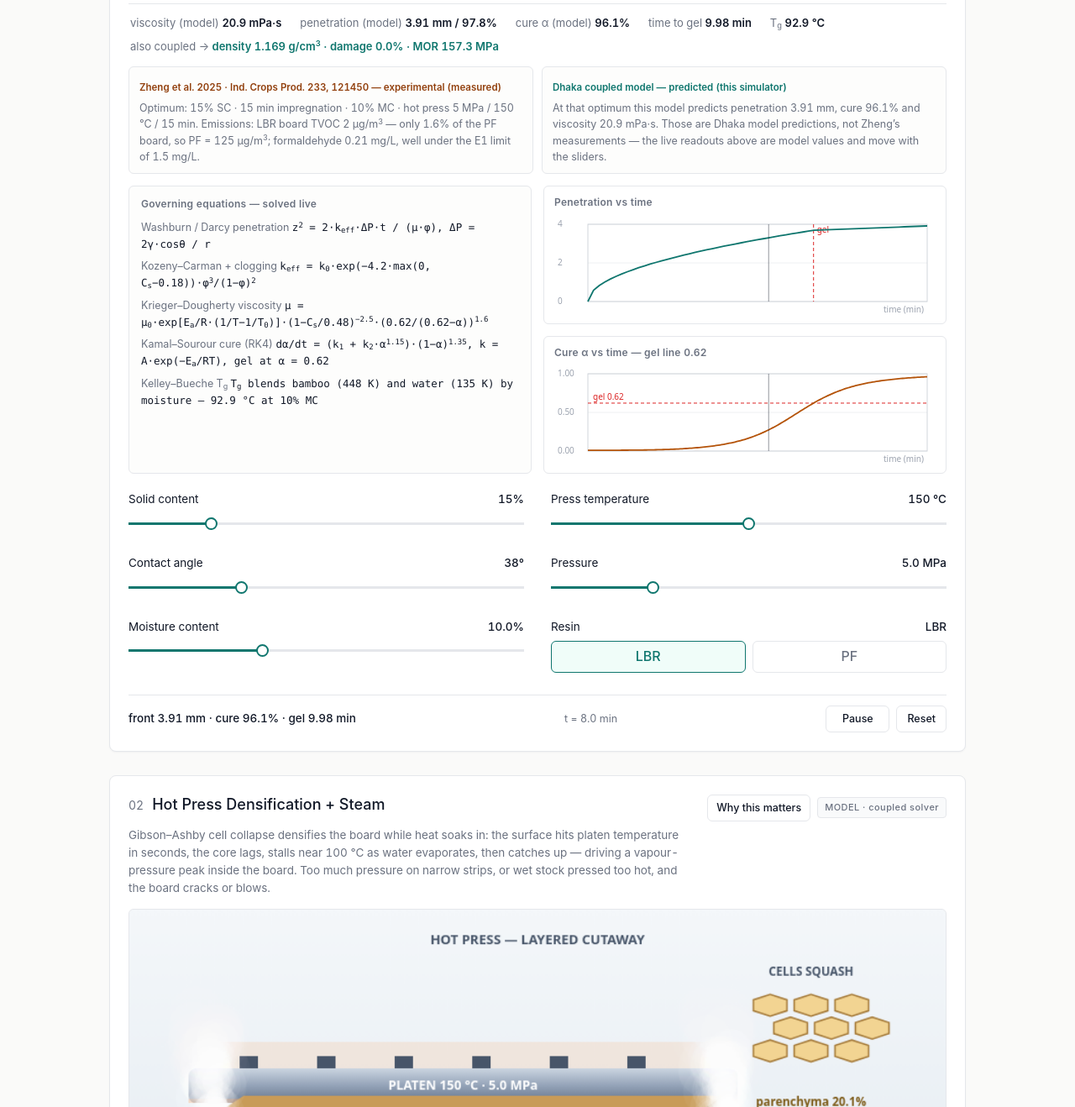
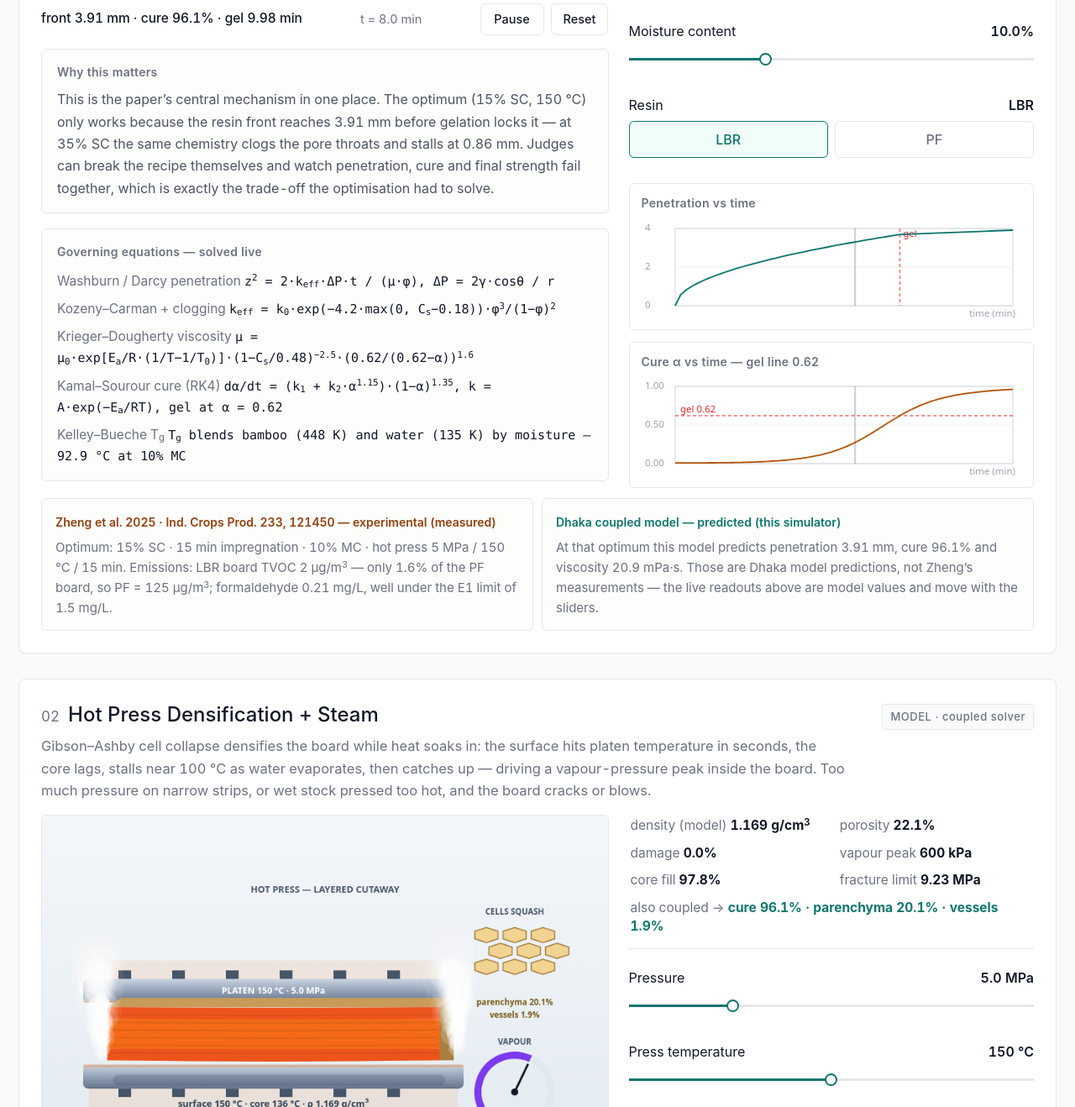
Before and after one commit to sarimrafio/bamboo-scrimber-simulator, a plain HTML site: page index.html in a window 1280 px wide. Shown: the part 854-2172 px from the top of the page at 84% size. Drawn offline with Linux system fonts and the light colour scheme.

Commit message:
Layout: two-column scene left / controls right, larger type, Why inline, taller 4/3 scenes, balanced columns

```diff
--- a/index.html
+++ b/index.html
@@ -14,75 +14,81 @@
   }
   *{box-sizing:border-box}
   html{scroll-behavior:smooth}
-  body{margin:0;background:var(--page);color:var(--text);font-family:-apple-system,BlinkMacSystemFont,"Segoe UI",Roboto,"Helvetica Neue",Arial,sans-serif;line-height:1.55;-webkit-font-smoothing:antialiased;overflow-x:hidden;font-variant-numeric:tabular-nums}
+  body{margin:0;background:var(--page);color:var(--text);font-family:-apple-system,BlinkMacSystemFont,"Segoe UI",Roboto,"Helvetica Neue",Arial,sans-serif;font-size:17px;line-height:1.6;-webkit-font-smoothing:antialiased;overflow-x:hidden;font-variant-numeric:tabular-nums}
   button,input{font:inherit}
   sub,sup{font-size:.72em;line-height:0;position:relative;vertical-align:baseline}
   sup{top:-.48em}
   sub{bottom:-.22em}
-  .wrap{max-width:1060px;margin:0 auto;padding:0 20px 64px}
-  header.site{padding:34px 0 18px;border-bottom:1px solid var(--border);margin-bottom:28px}
-  header.site h1{font-size:20px;font-weight:600;margin:0;letter-spacing:-0.01em}
-  header.site .paper{margin:5px 0 0;font-size:13px;color:var(--muted)}
-  .card{background:var(--panel);border:1px solid var(--border);border-radius:8px;box-shadow:0 1px 2px rgba(17,24,39,.04);padding:22px;margin-bottom:28px}
-  .card-head{display:flex;align-items:flex-start;justify-content:space-between;gap:14px;margin-bottom:6px}
-  .card-head h2{font-size:18px;font-weight:500;margin:0;line-height:1.35}
-  .card-head h2 .num{color:var(--muted);font-weight:400;margin-right:10px;font-size:14px}
-  .badge{flex:none;font-size:11px;font-weight:500;letter-spacing:.04em;padding:3px 8px;border:1px solid var(--border);border-radius:4px;background:#F9FAFB;color:var(--muted);margin-top:3px;text-align:center}
-  .head-actions{display:flex;align-items:flex-start;gap:8px;flex:none}
-  .why-btn{font-size:12.5px;font-weight:500;color:var(--text);background:#fff;border:1px solid var(--border);border-radius:6px;padding:5px 10px;cursor:pointer;min-height:32px;white-space:nowrap}
-  .why-btn:hover{border-color:#D1D5DB;background:#F9FAFB}
-  .why-btn:focus-visible,.reset:focus-visible,.seg button:focus-visible,input[type="range"]:focus-visible,.play-btn:focus-visible{outline:2px solid var(--accent);outline-offset:2px}
-  .why{display:none;border-top:1px solid var(--border);padding:12px 2px 2px;margin-bottom:12px;font-size:14px;color:var(--muted)}
-  .why.open{display:block}
-  .why p{margin:0;max-width:72ch}
-  .sub{margin:0 0 14px;font-size:13.5px;color:var(--muted);max-width:78ch}
-  .viewport{position:relative;width:100%;aspect-ratio:16/9;border:1px solid var(--border);border-radius:6px;overflow:hidden;background:#F3F4F6}
+  .wrap{max-width:1300px;margin:0 auto;padding:0 22px 72px}
+  header.site{padding:38px 0 20px;border-bottom:1px solid var(--border);margin-bottom:30px}
+  header.site h1{font-size:26px;font-weight:600;margin:0;letter-spacing:-0.01em}
+  header.site .paper{margin:6px 0 0;font-size:16px;color:var(--muted)}
+  .card{background:var(--panel);border:1px solid var(--border);border-radius:8px;box-shadow:0 1px 2px rgba(17,24,39,.04);padding:26px;margin-bottom:30px}
+  .card-head{display:flex;flex-wrap:wrap;align-items:flex-start;justify-content:space-between;gap:14px;margin-bottom:6px}
+  .card-head h2{font-size:24px;font-weight:500;margin:0;line-height:1.35;flex:1 1 240px;min-width:0}
+  .card-head h2 .num{color:var(--muted);font-weight:400;margin-right:10px;font-size:17px}
+  .badge{flex:none;max-width:100%;font-size:13px;font-weight:500;letter-spacing:.04em;padding:4px 9px;border:1px solid var(--border);border-radius:4px;background:#F9FAFB;color:var(--muted);margin-top:3px;text-align:center}
+  .head-actions{display:flex;flex-wrap:wrap;align-items:flex-start;gap:8px;flex:0 1 auto;max-width:100%;min-width:0}
+  .reset:focus-visible,.seg button:focus-visible,input[type="range"]:focus-visible,.play-btn:focus-visible{outline:2px solid var(--accent);outline-offset:2px}
+  .why{border:1px solid var(--border);border-radius:6px;padding:16px 18px;background:#FDFDFC;margin-top:16px}
+  .why h3{font-size:14px;font-weight:600;color:var(--muted);margin:0 0 8px;letter-spacing:.02em}
+  .why p{margin:0;font-size:16px;line-height:1.65;color:#4B5563}
+  .sub{margin:0 0 16px;font-size:16.5px;color:var(--muted);max-width:92ch}
+  .viewport{position:relative;width:100%;aspect-ratio:4/3;border:1px solid var(--border);border-radius:6px;overflow:hidden;background:#F3F4F6}
   .viewport canvas.sim{position:absolute;inset:0;width:100%;height:100%;display:block}
-  .readouts{display:flex;flex-wrap:wrap;gap:8px 22px;margin-top:14px;padding:12px 2px 2px;border-top:1px solid var(--border)}
-  .ro{font-size:13px;color:var(--muted)}
-  .ro b{color:var(--text);font-weight:600}
+  .layout{display:grid;grid-template-columns:minmax(0,7fr) minmax(0,5fr);gap:24px;align-items:start}
+  .col-scene,.col-side{min-width:0}
+  .col-scene{display:flex;flex-direction:column}
+  .col-side{display:flex;flex-direction:column;gap:18px}
+  @media(max-width:940px){
+    .layout{display:flex;flex-direction:column;gap:18px}
+    .col-scene,.col-side{width:100%}
+  }
+  .readouts{display:grid;grid-template-columns:1fr 1fr;gap:10px 20px;margin:0;padding:2px 2px 14px;border-bottom:1px solid var(--border)}
+  .ro{font-size:15.5px;line-height:1.45;color:var(--muted)}
+  .ro b{color:var(--text);font-weight:700}
   .ro.coupled b{color:var(--accent)}
+  .ro.coupled{grid-column:1/-1}
   .srcbox{display:grid;grid-template-columns:1fr;gap:10px;margin-top:12px}
   @media(min-width:820px){.srcbox{grid-template-columns:1fr 1fr}}
-  .src{border:1px solid var(--border);border-radius:6px;padding:10px 12px;background:#FDFDFC}
-  .src p{margin:4px 0 0;font-size:12.5px;line-height:1.55;color:var(--muted)}
-  .src-lab{font-size:11.5px;font-weight:600}
+  .src{border:1px solid var(--border);border-radius:6px;padding:14px 16px;background:#FDFDFC}
+  .src p{margin:5px 0 0;font-size:15px;line-height:1.6;color:var(--muted)}
+  .src-lab{font-size:14px;font-weight:600}
   .src-lab.exp{color:#92400E}
   .src-lab.mod{color:var(--accent)}
-  .mid{display:grid;grid-template-columns:1fr;gap:14px;margin-top:14px}
-  @media(min-width:820px){.mid{grid-template-columns:1fr 1fr}}
-  .eqbox{border:1px solid var(--border);border-radius:6px;padding:12px 14px;background:#FDFDFC}
-  .eqbox h3,.graphbox h3{font-size:12px;font-weight:600;color:var(--muted);margin:0 0 8px;letter-spacing:.02em}
-  .eqbox p{margin:0 0 7px;font-size:13px;line-height:1.5}
+  .mid{margin-top:18px}
+  .eqbox{border:1px solid var(--border);border-radius:6px;padding:16px 18px;background:#FDFDFC;width:100%}
+  .eqbox h3,.graphbox h3{font-size:14px;font-weight:600;color:var(--muted);margin:0 0 10px;letter-spacing:.02em}
+  .eqbox p{margin:0 0 8px;font-size:16px;line-height:1.55}
   .eqbox p:last-child{margin-bottom:0}
-  .eqbox .eq{font-family:ui-monospace,SFMono-Regular,Menlo,Consolas,monospace;font-size:12.5px;color:var(--text)}
-  .eqbox .note{color:var(--muted);font-size:12.5px}
-  .graphs{display:grid;grid-template-columns:1fr;gap:14px}
-  @media(min-width:820px){.graphs.two{grid-template-columns:1fr 1fr}}
-  .graphbox{border:1px solid var(--border);border-radius:6px;padding:10px 12px 8px;background:#fff}
+  .eqbox .eq{font-family:ui-monospace,SFMono-Regular,Menlo,Consolas,monospace;font-size:15px;color:var(--text)}
+  .eqbox .note{color:var(--muted);font-size:15.5px}
+  .graphs{display:flex;flex-direction:column;gap:14px}
+  .col-scene .graphbox{margin-top:18px}
+  .graphbox{border:1px solid var(--border);border-radius:6px;padding:12px 14px 10px;background:#fff}
   .graphbox canvas{width:100%;height:118px;display:block}
-  .controls{display:grid;grid-template-columns:1fr;gap:6px;margin-top:16px}
-  @media(min-width:760px){.controls{grid-template-columns:1fr 1fr;gap:6px 32px}}
+  .controls{display:grid;grid-template-columns:1fr;gap:8px;margin:0}
   .ctl{padding:4px 0}
-  .ctl .lab{display:flex;justify-content:space-between;align-items:baseline;gap:10px;font-size:13.5px;color:var(--muted)}
+  .ctl .lab{display:flex;justify-content:space-between;align-items:baseline;gap:10px;font-size:16px;color:var(--muted)}
   .ctl .lab label{font-weight:400;color:var(--text)}
-  .ctl .val{font-weight:500;color:var(--text);font-size:13.5px;white-space:nowrap}
-  input[type="range"]{width:100%;height:32px;margin:2px 0 0;cursor:pointer;background:transparent;-webkit-appearance:none;appearance:none;background-repeat:no-repeat;background-size:100% 3px;background-position:center}
+  .ctl .val{font-weight:600;color:var(--text);font-size:16px;white-space:nowrap}
+  input[type="range"]{width:100%;height:36px;margin:2px 0 0;cursor:pointer;background:transparent;-webkit-appearance:none;appearance:none;background-repeat:no-repeat;background-size:100% 3px;background-position:center}
   input[type="range"]::-webkit-slider-runnable-track{height:3px;border-radius:99px;background:transparent}
   input[type="range"]::-webkit-slider-thumb{-webkit-appearance:none;appearance:none;width:15px;height:15px;border-radius:50%;background:#fff;border:2px solid var(--accent);margin-top:-6px}
   input[type="range"]::-moz-range-track{height:3px;border-radius:99px;background:var(--track)}
   input[type="range"]::-moz-range-progress{height:3px;border-radius:99px;background:var(--accent)}
   input[type="range"]::-moz-range-thumb{width:11px;height:11px;border-radius:50%;background:#fff;border:2px solid var(--accent)}
   .seg{display:flex;gap:8px;padding:6px 0 8px}
-  .seg button{flex:1;min-height:38px;border-radius:6px;border:1px solid var(--border);background:#fff;color:var(--muted);font-weight:500;cursor:pointer}
+  .seg button{flex:1;min-height:44px;font-size:16px;border-radius:6px;border:1px solid var(--border);background:#fff;color:var(--muted);font-weight:500;cursor:pointer}
   .seg button.on{border-color:var(--accent);color:var(--accent);background:#F0FDF9}
   .foot{display:flex;align-items:center;justify-content:space-between;gap:14px;border-top:1px solid var(--border);margin-top:14px;padding-top:12px}
-  .caption{font-size:13.5px;font-weight:500;margin:0;color:var(--text);white-space:nowrap;overflow:hidden;text-overflow:ellipsis}
+  .caption{font-size:15.5px;font-weight:500;margin:0;color:var(--text);white-space:nowrap;overflow:hidden;text-overflow:ellipsis}
   .foot-actions{display:flex;gap:8px;flex:none}
-  .play-btn,.reset{background:#fff;border:1px solid var(--border);border-radius:6px;color:var(--text);font-weight:500;font-size:12.5px;cursor:pointer;min-height:32px;padding:5px 12px}
+  .play-btn,.reset{background:#fff;border:1px solid var(--border);border-radius:6px;color:var(--text);font-weight:500;font-size:14.5px;cursor:pointer;min-height:38px;padding:6px 14px}
   .play-btn{min-width:76px}
   .play-btn:hover,.reset:hover{border-color:#D1D5DB;background:#F9FAFB}
-  .clock{font-size:12.5px;color:var(--muted);white-space:nowrap}
+  .clock{font-size:14.5px;color:var(--muted);white-space:nowrap}
+  @media(max-width:560px){.card{padding:18px}.card-head{flex-direction:column;gap:10px}.card-head h2{font-size:21px;flex:none;width:100%}.head-actions{width:100%}.readouts{grid-template-columns:1fr}.wrap{padding:0 14px 56px}}
 </style>
 </head>
 <body>
@@ -422,24 +428,25 @@ SIM_DEFS.forEach(function(def, idx){
   var ns = document.createElement('span'); ns.className = 'num'; ns.textContent = '0' + (idx + 1);
   h.appendChild(ns); h.appendChild(document.createTextNode(def.title)); head.appendChild(h);
   var actions = document.createElement('div'); actions.className = 'head-actions';
-  var wb = document.createElement('button'); wb.type = 'button'; wb.className = 'why-btn'; wb.textContent = 'Why this matters'; wb.setAttribute('aria-expanded','false');
   var b = document.createElement('span'); b.className = 'badge'; b.textContent = def.badge;
-  actions.appendChild(wb); actions.appendChild(b); head.appendChild(actions);
+  actions.appendChild(b); head.appendChild(actions);
   sec.appendChild(head);
   var sub = document.createElement('p'); sub.className = 'sub'; sub.innerHTML = def.sub; sec.appendChild(sub);
   var why = document.createElement('div'); why.className = 'why'; why.id = 'why-panel-' + idx;
-  var wp = document.createElement('p'); wp.innerHTML = def.why; why.appendChild(wp); sec.appendChild(why);
-  wb.setAttribute('aria-controls', why.id);
-  wb.addEventListener('click', function(){
-    var open = why.classList.toggle('open'); wb.setAttribute('aria-expanded', open ? 'true' : 'false');
-    if (open) simCards.forEach(function(c, i){ if (i !== idx && c.whyEl){ c.whyEl.classList.remove('open'); c.whyBtn.setAttribute('aria-expanded','false'); } });
-  });
+  var wh = document.createElement('h3'); wh.textContent = 'Why this matters'; why.appendChild(wh);
+  var wp = document.createElement('p'); wp.innerHTML = def.why; why.appendChild(wp);
+  var layout = document.createElement('div'); layout.className = 'layout';
+  var colScene = document.createElement('div'); colScene.className = 'col-scene';
+  var colSide = document.createElement('div'); colSide.className = 'col-side';
+  layout.appendChild(colScene); layout.appendChild(colSide); sec.appendChild(layout);
   var vp = document.createElement('div'); vp.className = 'viewport';
-  var simCv = document.createElement('canvas'); simCv.className = 'sim'; simCv.width = 800; simCv.height = 450; simCv.setAttribute('aria-hidden','true');
-  vp.appendChild(simCv); sec.appendChild(vp);
-  var roEl = document.createElement('div'); roEl.className = 'readouts'; sec.appendChild(roEl);
+  var simCv = document.createElement('canvas'); simCv.className = 'sim'; simCv.width = 800; simCv.height = 600; simCv.setAttribute('aria-hidden','true');
+  vp.appendChild(simCv); colScene.appendChild(vp);
+  var roEl = document.createElement('div'); roEl.className = 'readouts'; colSide.appendChild(roEl);
+  var ctls = document.createElement('div'); ctls.className = 'controls'; colSide.appendChild(ctls);
+  var srcbox = null;
   if (def.srcExp){
-    var srcbox = document.createElement('div'); srcbox.className = 'srcbox';
+    srcbox = document.createElement('div'); srcbox.className = 'srcbox';
     [['exp', 'Zheng et al. 2025 · Ind. Crops Prod. 233, 121450 — experimental (measured)', def.srcExp],
      ['mod', 'Dhaka coupled model — predicted (this simulator)', def.srcModel]].forEach(function(pair){
       var cell = document.createElement('div'); cell.className = 'src';
@@ -447,7 +454,6 @@ SIM_DEFS.forEach(function(def, idx){
       var sp = document.createElement('p'); sp.innerHTML = pair[2]; cell.appendChild(sp);
       srcbox.appendChild(cell);
     });
-    sec.appendChild(srcbox);
   }
   var mid = document.createElement('div'); mid.className = 'mid';
   var eqbox = document.createElement('div'); eqbox.className = 'eqbox';
@@ -467,8 +473,7 @@ SIM_DEFS.forEach(function(def, idx){
     var cv = document.createElement('canvas'); cv.setAttribute('aria-hidden','true'); gb.appendChild(cv);
     graphs.appendChild(gb); graphCvs[g.id] = cv;
   });
-  mid.appendChild(graphs); sec.appendChild(mid);
-  var ctls = document.createElement('div'); ctls.className = 'controls'; sec.appendChild(ctls);
+  colSide.appendChild(graphs);
   var foot = document.createElement('div'); foot.className = 'foot';
   var cap = document.createElement('p'); cap.className = 'caption'; cap.textContent = '\u2014'; foot.appendChild(cap);
   var clock = document.createElement('span'); clock.className = 'clock'; foot.appendChild(clock);
@@ -476,7 +481,10 @@ SIM_DEFS.forEach(function(def, idx){
   var playBtn = document.createElement('button'); playBtn.className = 'play-btn'; playBtn.type = 'button'; playBtn.textContent = 'Pause'; playBtn.setAttribute('aria-label','Pause animation');
   var rst = document.createElement('button'); rst.className = 'reset'; rst.type = 'button'; rst.textContent = 'Reset';
   footActs.appendChild(playBtn); footActs.appendChild(rst); foot.appendChild(footActs);
-  sec.appendChild(foot);
+  colScene.appendChild(foot);
+  colScene.appendChild(why);
+  colScene.appendChild(mid);
+  if (srcbox) sec.appendChild(srcbox);
   cardsEl.appendChild(sec);
   var state = {};
   def.controls.forEach(function(c){
@@ -526,7 +534,7 @@ SIM_DEFS.forEach(function(def, idx){
     playBtn.setAttribute('aria-label', cc.playing ? 'Pause animation' : 'Play animation');
   });
   simStates.push(state);
-  simCards.push({ def:def, el:sec, simCv:simCv, capEl:cap, clockEl:clock, whyEl:why, whyBtn:wb, roEl:roEl, graphCvs:graphCvs, playing:true, elapsed:0, simTime:0, derived:null, puffs:[], phase:Math.random()*10 });
+  simCards.push({ def:def, el:sec, simCv:simCv, capEl:cap, clockEl:clock, whyEl:why, roEl:roEl, graphCvs:graphCvs, colSceneEl:colScene, colSideEl:colSide, graphsEl:graphs, firstGraphEl:graphs.firstElementChild, playing:true, elapsed:0, simTime:0, derived:null, puffs:[], phase:Math.random()*10 });
 });
 function rangeFill(inp){
   var min = parseFloat(inp.min), max = parseFloat(inp.max), v = parseFloat(inp.value);
@@ -706,7 +714,7 @@ function graphFrame(cv, o){
   var g = setupCanvas(cv), cx = g.cx, W = g.W, H = g.H;
   var padL = 40, padR = 10, padT = 8, padB = 18, iw = W - padL - padR, ih = H - padT - padB;
   cx.clearRect(0,0,W,H);
-  cx.font = '10px system-ui,sans-serif'; cx.fillStyle = '#9CA3AF'; cx.strokeStyle = '#EEF0F2'; cx.lineWidth = 1;
+  cx.font = '11.5px system-ui,sans-serif'; cx.fillStyle = '#9CA3AF'; cx.strokeStyle = '#EEF0F2'; cx.lineWidth = 1;
   for (var i = 0; i <= 2; i++){
     var gy = padT + ih * i/2, val = o.ymax * (1 - i/2);
     cx.beginPath(); cx.moveTo(padL, gy); cx.lineTo(padL + iw, gy); cx.stroke();
@@ -787,7 +795,7 @@ function drawGraphs(idx){
    Every scene is drawn from the live solver state at the card's
    current sim time, so sliders change motion and colour at once.
    ================================================================ */
-var LW = 800, LH = 450;
+var LW = 800, LH = 600, LH_CONTENT = 450, LY_OFF = (LH - LH_CONTENT) / 2;
 function rr(cx,x,y,w,h,r){ cx.beginPath(); cx.moveTo(x+r,y); cx.arcTo(x+w,y,x+w,y+h,r); cx.arcTo(x+w,y+h,x,y+h,r); cx.arcTo(x,y+h,x,y,r); cx.arcTo(x,y,x+w,y,r); cx.closePath(); }
 function pill(cx,x,y,text,bg,fg,font){ cx.font = font || '700 15px system-ui,sans-serif'; var w = cx.measureText(text).width + 26; cx.fillStyle = bg; rr(cx,x-w/2,y-16,w,32,16); cx.fill(); cx.fillStyle = fg; cx.textAlign='center'; cx.textBaseline='middle'; cx.fillText(text,x,y+1); return w; }
 function lab(cx,x,y,text,fg,font,align){
@@ -817,11 +825,12 @@ function lab(cx,x,y,text,fg,font,align){
     sx += sg.w;
   });
 }
-function bgGrad(cx,stops){ var g = cx.createLinearGradient(0,0,0,LH); stops.forEach(function(s){ g.addColorStop(s[0],s[1]); }); cx.fillStyle=g; cx.fillRect(0,0,LW,LH); }
+function bgGrad(cx,stops){ cx.save(); cx.setTransform(1,0,0,1,0,0); var g = cx.createLinearGradient(0,0,0,LH); stops.forEach(function(s){ g.addColorStop(s[0],s[1]); }); cx.fillStyle=g; cx.fillRect(0,0,LW,LH); cx.restore(); }
 function hexPath(cx,x,y,r,sy){ cx.beginPath(); for (var i=0;i<6;i++){ var a = Math.PI/3*i + Math.PI/6, px = x + r*Math.cos(a), py = y + r*Math.sin(a)*(sy||1); if (i===0) cx.moveTo(px,py); else cx.lineTo(px,py); } cx.closePath(); }
 function drawScene(idx){
   var card = simCards[idx], cv = card.simCv, cx = cv.getContext('2d');
   cx.setTransform(1,0,0,1,0,0); cx.clearRect(0,0,LW,LH);
+  cx.setTransform(1,0,0,1,0,LY_OFF);
   var s = simStates[idx], d = derive(idx);
   try {
     if (idx === 0) drawS1(cx, card, s, d);
@@ -1285,7 +1294,31 @@ simCards.forEach(function(card, idx){
   card.simTime = idx === 2 ? 0 : (card.elapsed * SPEED) % cycleLen(idx);
   refreshCard(idx);
 });
-window.addEventListener('resize', function(){ simCards.forEach(function(c, idx){ drawGraphs(idx); }); });
+/* Column balancer: the left column is scene \u2192 Why \u2192 governing
+   equations. If it still ends well above the right column (readouts
+   + sliders + graphs), the first live graph moves into the left
+   column under the equations; if that overshoots, it moves back.
+   On narrow screens the layout stacks, so the graph always returns
+   to the right column to keep the stacked order scene \u2192 Why \u2192
+   equations \u2192 readouts/sliders/graphs \u2192 Zheng strip. */
+function balanceColumns(){
+  simCards.forEach(function(card, idx){
+    var gEl = card.firstGraphEl, graphsEl = card.graphsEl;
+    if (!gEl || !graphsEl || !card.colSceneEl || !card.colSideEl) return;
+    var inLeft = gEl.parentNode === card.colSceneEl;
+    if (window.innerWidth <= 940){
+      if (inLeft){ graphsEl.insertBefore(gEl, graphsEl.firstChild); drawGraphs(idx); }
+      return;
+    }
+    if (!card.def.graphs || card.def.graphs.length < 2) return;
+    var gap = card.colSideEl.offsetHeight - card.colSceneEl.offsetHeight;
+    if (!inLeft && gap > 180){ card.colSceneEl.appendChild(gEl); drawGraphs(idx); }
+    else if (inLeft && gap < -320){ graphsEl.insertBefore(gEl, graphsEl.firstChild); drawGraphs(idx); }
+  });
+}
+balanceColumns();
+window.addEventListener('load', balanceColumns);
+window.addEventListener('resize', function(){ balanceColumns(); simCards.forEach(function(c, idx){ drawGraphs(idx); }); });
 requestAnimationFrame(frame);
 </script>
 </body>
```
